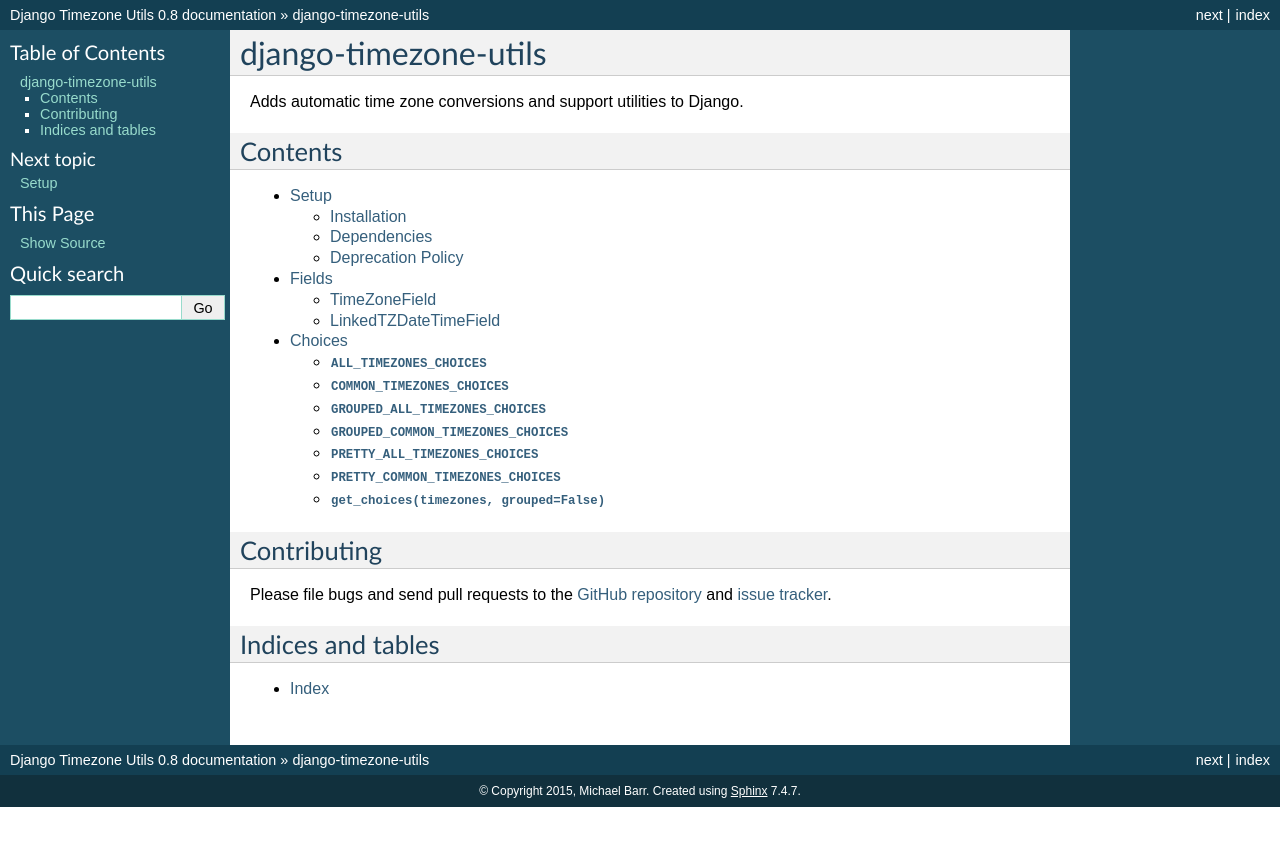
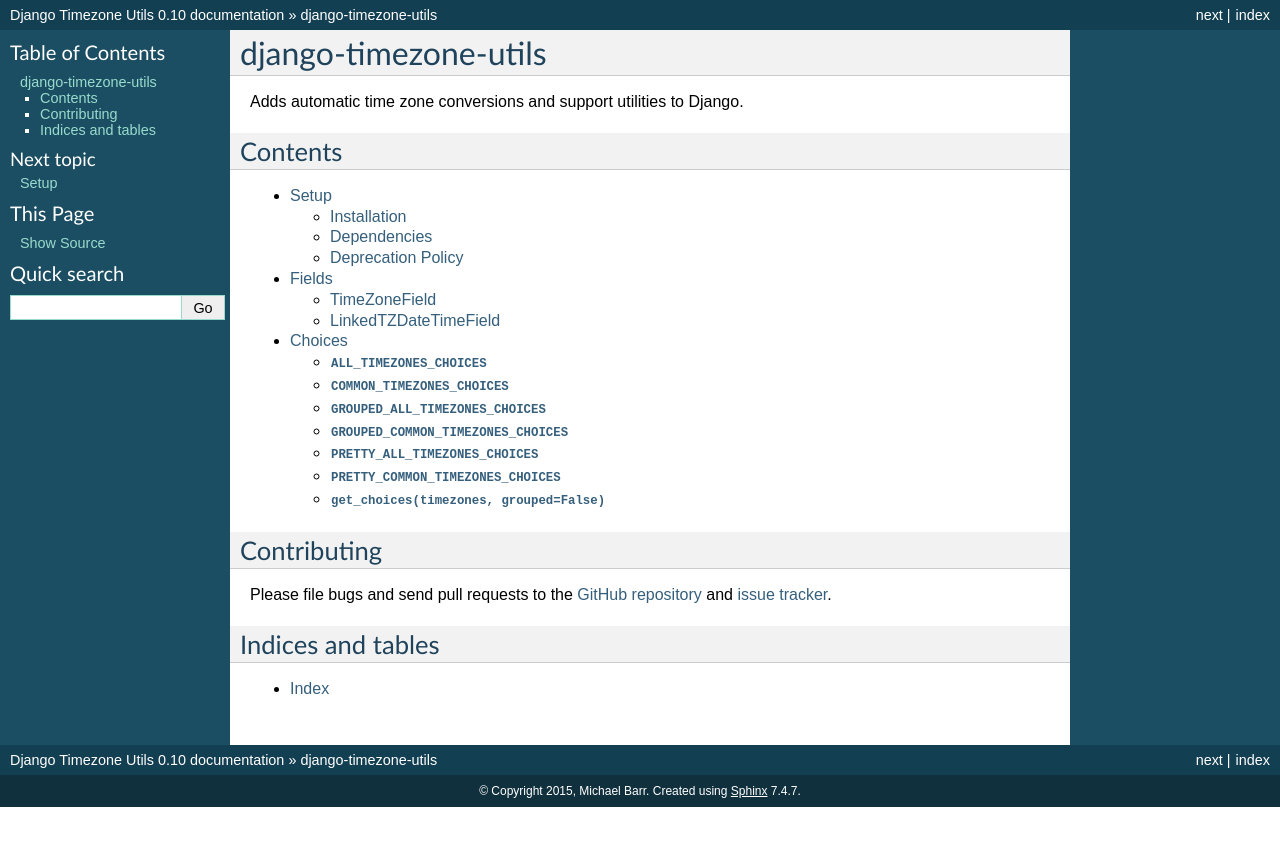
Before and after one commit to michaeljohnbarr/django-timezone-utils, a Sphinx documentation site: the page built from docs/index.rst, in a window 1280 px wide. Shown: the top 846 px of the page. Built offline with Sphinx 7.4.7, drawn with Linux system fonts in a browser that asks for light colours.

Commit message:
Bumped version number to 0.10

```diff
--- a/README.rst
+++ b/README.rst
@@ -108,6 +108,7 @@
 
 Changelog
 ---------
+- 0.10 Added testing support for Python 3.5 and Django 1.9.
 - 0.9 Corrected a bug to where ``time_override`` caused invalid date due to not converting to the correct timezone first. Refactored conversion code. Added testing support for Django 1.8. Removed Django from setup requirements - the onus of having a supported version of Django is on the developer.
 - 0.8 Corrected a bug to where ``time_override`` caused invalid date due to not converting to the correct timezone first. Added choices ``GROUPED_ALL_TIMEZONES_CHOICES`` and ``GROUPED_COMMON_TIMEZONES_CHOICES`` to the documentation.
 - 0.7 Corrected a bug where datetime.max.time() resulted in incorrect date/time. Changed tests to compare time_override models via string to prevent future regressions. Added choices ``GROUPED_ALL_TIMEZONES_CHOICES`` and ``GROUPED_COMMON_TIMEZONES_CHOICES``.
--- a/docs/conf.py
+++ b/docs/conf.py
@@ -51,9 +51,9 @@
 # built documents.
 #
 # The short X.Y version.
-version = '0.8'
+version = '0.10'
 # The full version, including alpha/beta/rc tags.
-release = '0.8'
+release = '0.10'
 
 # The language for content autogenerated by Sphinx. Refer to documentation
 # for a list of supported languages.
--- a/timezone_utils/__init__.py
+++ b/timezone_utils/__init__.py
@@ -1,2 +1,2 @@
-__version__ = (0, 9)
+__version__ = (0, 10)
 VERSION = '.'.join(map(str, __version__))
```
